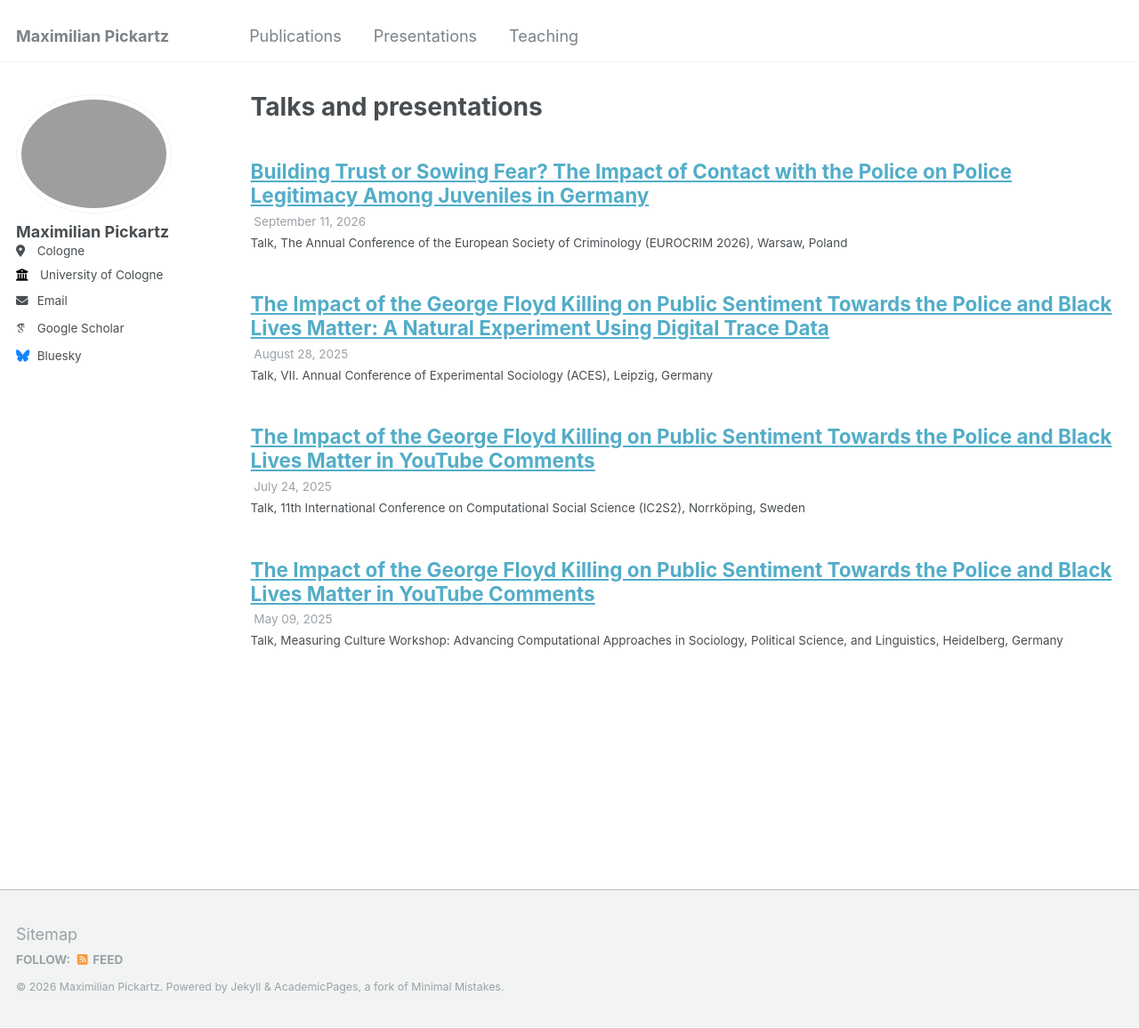
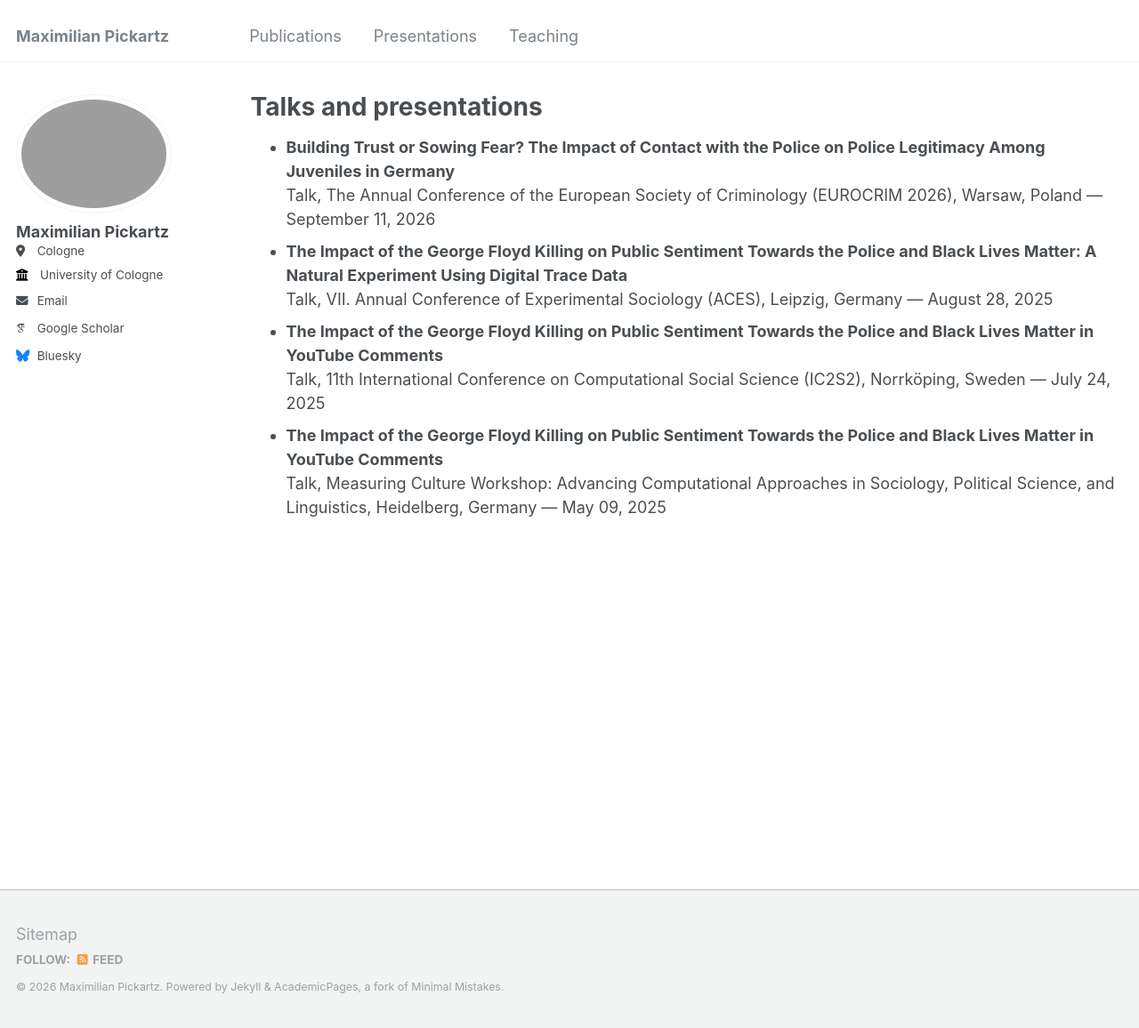
Before and after one commit to maxpi99/maxpi99.github.io, a Jekyll site: the page built from _pages/talks.html, in a window 1280 px wide and 1156 px high. Shown: the whole window at 89% size. Built offline with Jekyll 4.4.1, drawn with Linux system fonts in a browser that asks for light colours; some web fonts are replaced.

Commit message:
Render talks page as plain bullet list instead of linked entries
Co-Authored-By: Claude Sonnet 5 <noreply@anthropic.com>
Claude-Session: https://claude.ai/code/session_01JApPmakLrKXgkQAte3PebY

```diff
--- a/_pages/talks.html
+++ b/_pages/talks.html
@@ -11,6 +11,11 @@ author_profile: true
 
 {% endif %}
 
+<ul>
 {% for post in site.talks reversed %}
-  {% include archive-single-talk.html %}
+  <li>
+    <strong>{{ post.title }}</strong><br>
+    {% if post.type %}{{ post.type }}, {% endif %}{{ post.venue }}, {{ post.location }} &mdash; {{ post.date | date: '%B %d, %Y' }}
+  </li>
 {% endfor %}
+</ul>
```
